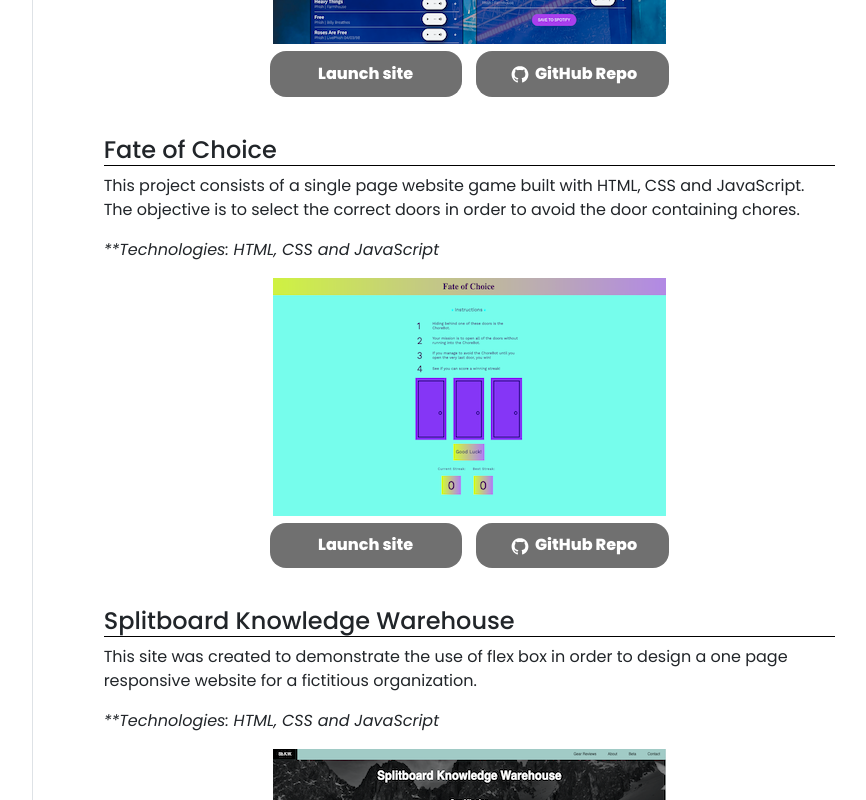
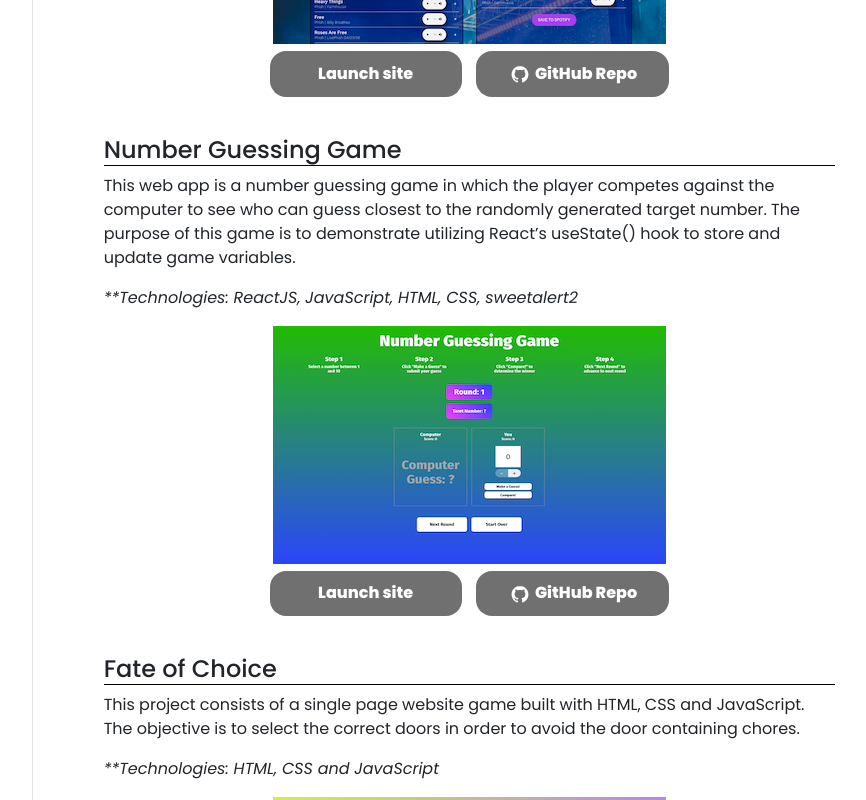
Before and after one commit to manovak24/manovak24.github.io, a React (Create React App) app: page /projects in a window 1280 px wide. Shown: the part 1440-2240 px from the top of the page, without its empty margins (389-1255 px from the left). Built offline with nearby package versions, Linux system fonts and the light colour scheme.

Commit message:
added number game to slider and project skill list.

```diff
--- a/src/compontents/project-skill-list.js
+++ b/src/compontents/project-skill-list.js
@@ -3,6 +3,7 @@ import { Row, Col } from 'react-bootstrap';
 import { DiCss3, DiGit, DiGithubBadge, DiHtml5, DiJavascript, DiNodejs, DiNpm, DiReact } from 'react-icons/di';
 import './project-skill-list.css';
 
+import NumberGame from '../assets/thumb-number-game.png';
 import MUSICforYOU from '../assets/thumb-MUSICforYOU.png';
 import fate from '../assets/thumb-fate-of-choice.png';
 import splitboardkw from '../assets/thumb-sb-k-w.png';
@@ -47,6 +48,16 @@ class ProjectSkillList extends React.Component {
                 },
                 {
                     id: 4,
+                    title: 'Number Guessing Game',
+                    description: 'This web app is a number guessing game in which the player competes against the computer to see who can guess closest to the randomly generated target number. The purpose of this game is to demonstrate utilizing React’s useState() hook to store and update game variables.',
+                    languages: 'ReactJS, JavaScript, HTML, CSS, sweetalert2',
+                    img: NumberGame,
+                    altImg: 'screen shot of number guessing game',
+                    link: 'https://ecstatic-banach-130d97.netlify.app/',
+                    githubLink: 'https://github.com/manovak24/Number_Guessing_Game'
+                },
+                {
+                    id: 5,
                     title: 'MUSICforYOU',
                     description: 'This project was created using React and utilizes the Spotify API request allowing users to search music and create playlists via the MUSICforYOU app. Users are then able to push the created play list to their personal Spotify accounts.',
                     languages: 'ReactJS, JavaScript, HTML, CSS, React Icons, React Bootstrap, Google Map, React pdf, React Router, React Slick and Sweet Alert',
@@ -56,7 +67,7 @@ class ProjectSkillList extends React.Component {
                     githubLink: 'https://github.com/manovak24/jammming'
                 },
                 {
-                    id: 5,
+                    id: 6,
                     title: 'Credit Card Validator',
                     description: 'This is a credit card validator app using the Luhn Algorithm. The app also utilizes sweetalert2 indicating if the card is valid or not valid.',
                     languages: 'ReactJS, JavaScript, HTML, CSS, sweetalert2, React Credit Cards',
--- a/src/compontents/slider.js
+++ b/src/compontents/slider.js
@@ -3,6 +3,7 @@ import { useState } from 'react';
 import Slider from 'react-slick';
 
 import './slider.css';
+import NumberGame from '../assets/number-game.png'
 import MUSICforYOU from '../assets/MUSICforYOU.png';
 import fate from '../assets/fate-of-choice.png';
 import splitboardkw from '../assets/sb-k-w.png';
@@ -25,18 +26,24 @@ const images = [
     },
     {
         id: 3,
+        title: 'Number Guessing Game',
+        source: 'https://ecstatic-banach-130d97.netlify.app/',
+        image: NumberGame
+    },
+    {
+        id: 4,
         title: 'Fate of Choice',
         source: 'https://manovak24.github.io/chore_door/',
         image: fate
     },
     {
-        id: 4,
+        id: 5,
         title: 'Splitboard Knowledge Warehouse',
         source: 'https://manovak24.github.io/splitboard_knowledge_warehouse/',
         image: splitboardkw
     },
     {
-        id: 5,
+        id: 6,
         title: 'MQT Backcountry',
         source: 'https://manovak24.github.io/mqt_backcountry/',
         image: mqtbackcountry
```
Also changed, not shown: src/assets/number-game.png (added), src/assets/thumb-number-game.png (added).
